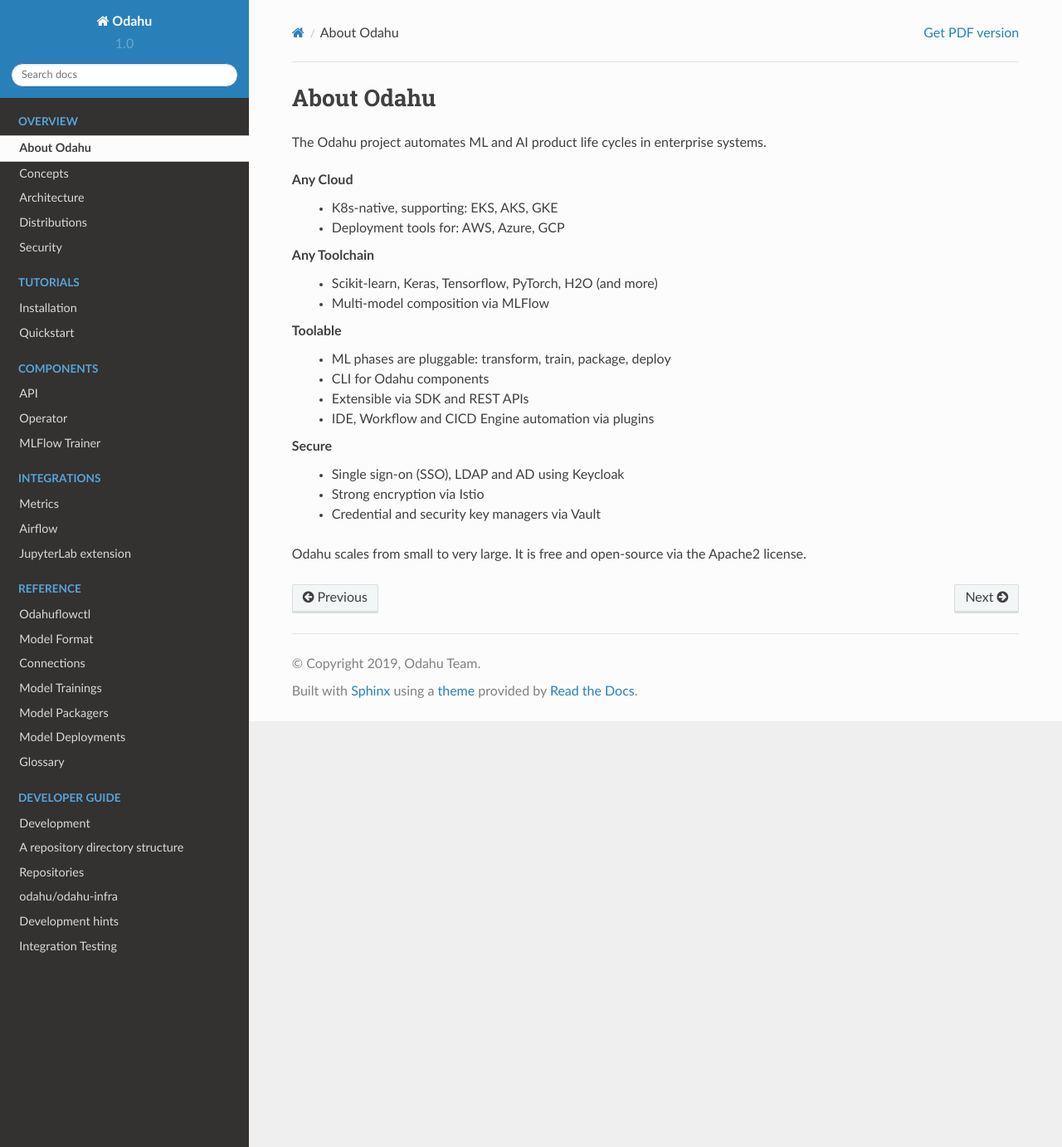
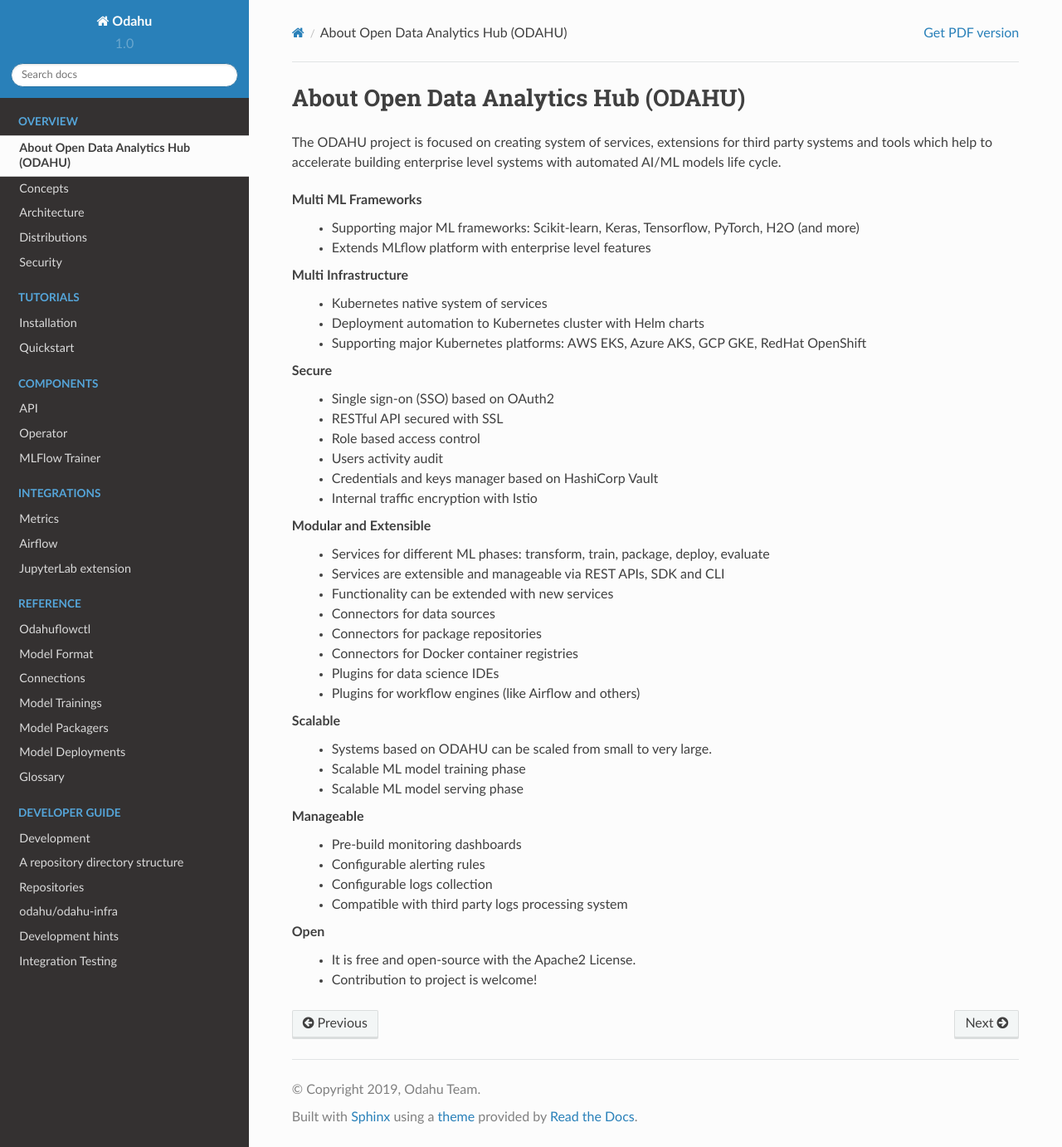
Before and after one commit to odahu/odahu-docs, a Sphinx documentation site: the page built from source/about.rst, in a window 1280 px wide and 1382 px high. Shown: the whole window at 83% size. Built offline with Sphinx 7.4.7 and the Read the Docs theme 2.0.0, drawn with Linux system fonts in a browser that asks for light colours; formulas are drawn with MathJax 3.

Commit message:
odahu-docs#52 - overview docs updates

```diff
--- a/source/about.rst
+++ b/source/about.rst
@@ -1,23 +1,41 @@
 ===========
-About Odahu
+About Open Data Analytics Hub (ODAHU)
 ===========
 
-The Odahu project automates ML and AI product life cycles in enterprise systems.
+The ODAHU project is focused on creating system of services, extensions for third party systems and tools which help to accelerate building enterprise level systems with automated AI/ML models life cycle.
 
-**Any Cloud**
-  - K8s-native, supporting: EKS, AKS, GKE
-  - Deployment tools for: AWS, Azure, GCP
-**Any Toolchain**
-  - Scikit-learn, Keras, Tensorflow, PyTorch, H2O (and more)
-  - Multi-model composition via MLFlow
-**Toolable**
-  - ML phases are pluggable: transform, train, package, deploy
-  - CLI for Odahu components
-  - Extensible via SDK and REST APIs
-  - IDE, Workflow and CICD Engine automation via plugins
+**Multi ML Frameworks**
+  - Supporting major ML frameworks: Scikit-learn, Keras, Tensorflow, PyTorch, H2O (and more)
+  - Extends MLflow platform with enterprise level features
+**Multi Infrastructure**
+  - Kubernetes native system of services
+  - Deployment automation to Kubernetes cluster with Helm charts
+  - Supporting major Kubernetes platforms: AWS EKS, Azure AKS, GCP GKE, RedHat OpenShift
 **Secure**
-  - Single sign-on (SSO), LDAP and AD using Keycloak
-  - Strong encryption via Istio
-  - Credential and security key managers via Vault
-
-Odahu scales from small to very large. It is free and open-source via the Apache2 license.
+  - Single sign-on (SSO) based on OAuth2
+  - RESTful API secured with SSL
+  - Role based access control
+  - Users activity audit
+  - Credentials and keys manager based on HashiCorp Vault
+  - Internal traffic encryption with Istio
+**Modular and Extensible**
+  - Services for different ML phases: transform, train, package, deploy, evaluate
+  - Services are extensible and manageable via REST APIs, SDK and CLI
+  - Functionality can be extended with new services
+  - Connectors for data sources
+  - Connectors for package repositories
+  - Connectors for Docker container registries
+  - Plugins for data science IDEs
+  - Plugins for workflow engines (like Airflow and others)
+**Scalable**
+  - Systems based on ODAHU can be scaled from small to very large.
+  - Scalable ML model training phase
+  - Scalable ML model serving phase
+**Manageable**
+  - Pre-build monitoring dashboards
+  - Configurable alerting rules
+  - Configurable logs collection
+  - Compatible with third party logs processing system
+**Open**
+  - It is free and open-source with the Apache2 License.
+  - Contribution to project is welcome!
```
